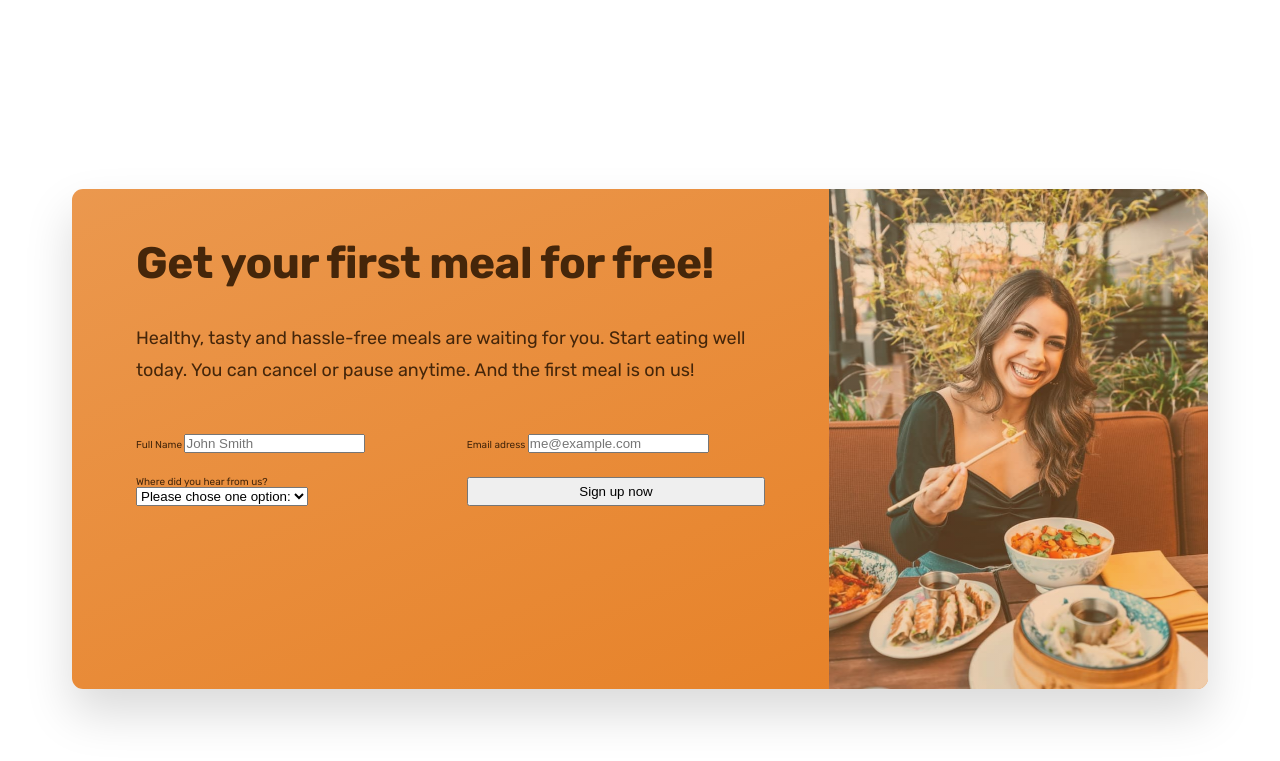
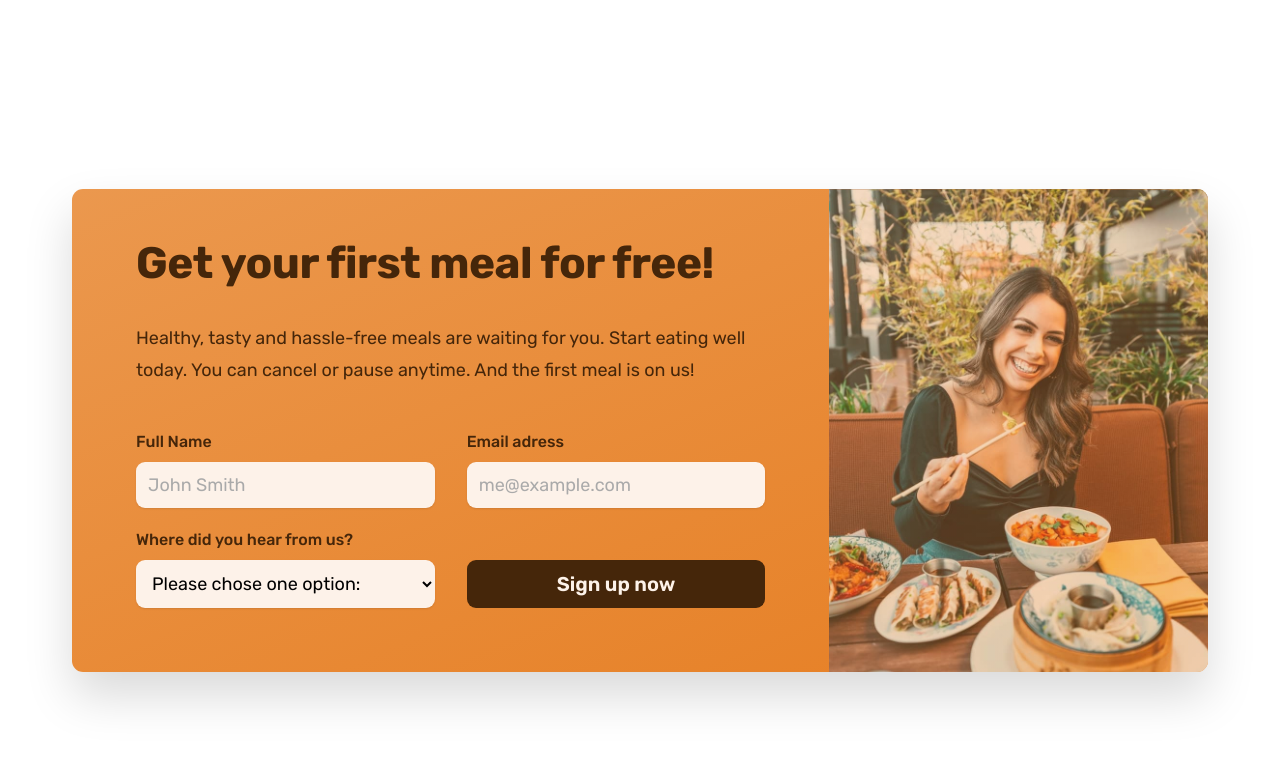
Before and after one commit to shayantalebian/OmniFood, a plain HTML site: page index.html in a window 1280 px wide. Shown: the part 5894-6655 px from the top of the page. Drawn offline with nearby package versions, Linux system fonts and the light colour scheme.

Commit message:
Create call to action section part3

```diff
--- a/css/style.css
+++ b/css/style.css
@@ -51,9 +51,9 @@ body {
   font-family: "Rubik", sans-serif;
   line-height: 1;
   font-weight: 400;
+  background: #fff;
   color: #555;
 }
-
 /*****************************/
 /* GENRAL COMPONENTS */
 
@@ -81,6 +81,32 @@ body {
   border-radius: 0.9rem;
   transition: all 300ms;
   font-weight: 600;
+}
+
+*:focus {
+  outline: none;
+  box-shadow: 0 0 0 0.8rem rgba(230, 125, 34, 0.5);
+}
+
+.cta *:focus {
+  outline: none;
+  box-shadow: 0 0 0 0.8rem rgba(253, 242, 233, 0.5);
+}
+
+.btn__form {
+  cursor: pointer;
+  display: inline-block;
+  text-decoration: none;
+  font-size: 2rem;
+  align-self: end;
+  border: none;
+  color: #fdf2e9;
+  padding: 1.2rem;
+  font-family: inherit;
+  font-weight: 600;
+  transition: all 300ms;
+  background: #45260a;
+  border-radius: 9px;
 }
 
 .hero-btn--full:link,
@@ -668,7 +694,6 @@ strong {
   background-image: linear-gradient(to right bottom, #eb984e, #e67e22);
   overflow: hidden;
   /* temp */
-  height: 50rem;
 }
 
 .cta .how-heading-secoundry {
@@ -704,3 +729,38 @@ strong {
   column-gap: 3.2rem;
   row-gap: 2.4rem;
 }
+
+.cta-form label {
+  display: block;
+  font-weight: 500;
+  font-size: 1.6rem;
+  margin-bottom: 1.2rem;
+}
+
+.cta-form input,
+.cta-form select {
+  width: 100%;
+  padding: 1.2rem;
+  font-size: 1.8rem;
+  font-family: inherit;
+  border: none;
+  background: #fdf2e9;
+  border-radius: 9px;
+  box-shadow: 0 1px 2px rgba(0, 0, 0, 0.1);
+  color: #000;
+}
+
+.cta-form input::placeholder {
+  color: #aaa;
+}
+
+.cta-form select {
+}
+
+.cta-form button {
+}
+
+.btn__form:hover {
+  color: #555;
+  background: #fff;
+}
--- a/index.html
+++ b/index.html
@@ -686,7 +686,7 @@
                   </select>
                 </div>
 
-                <button class="btn">Sign up now</button>
+                <button class="btn__form">Sign up now</button>
               </form>
             </div>
             <div
```
